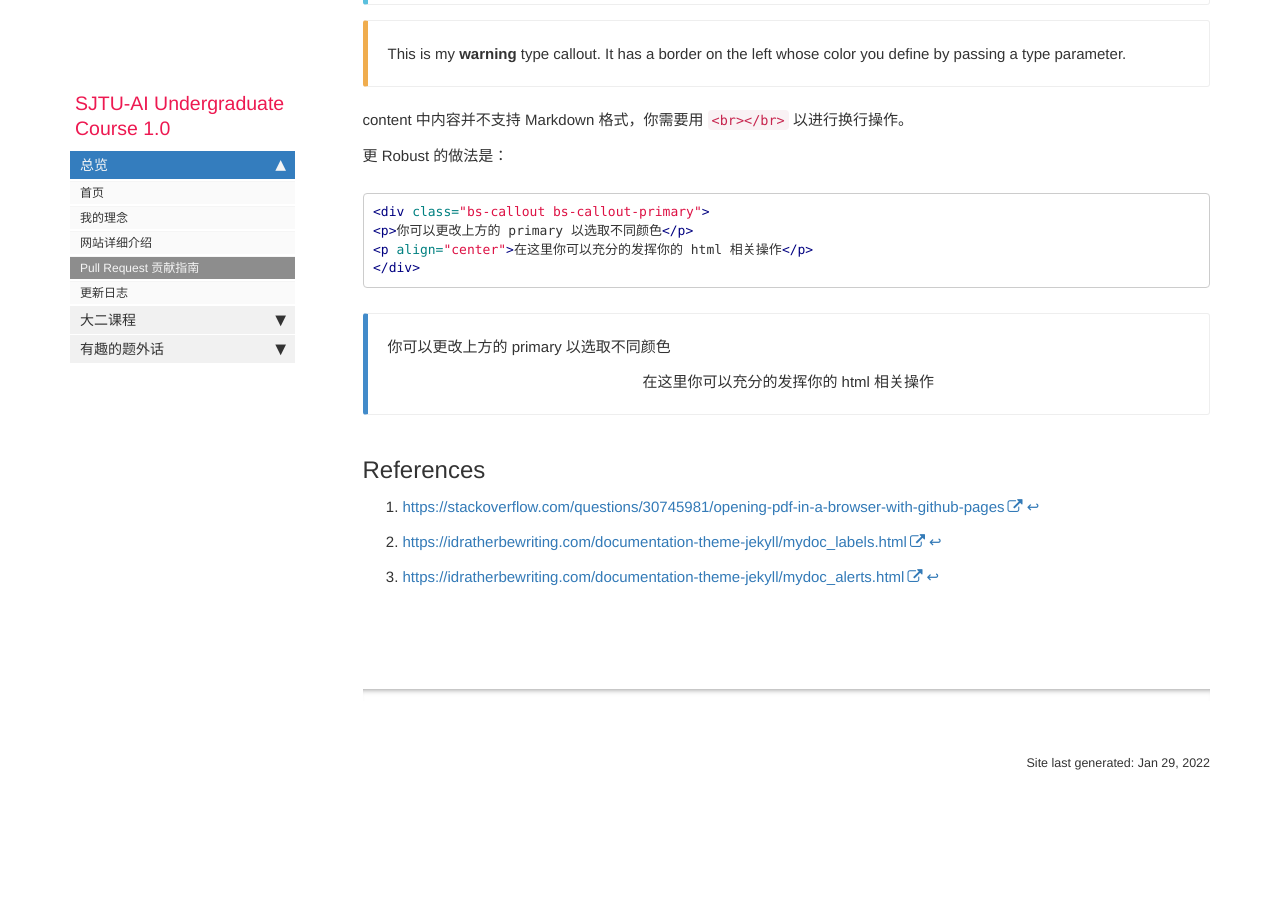
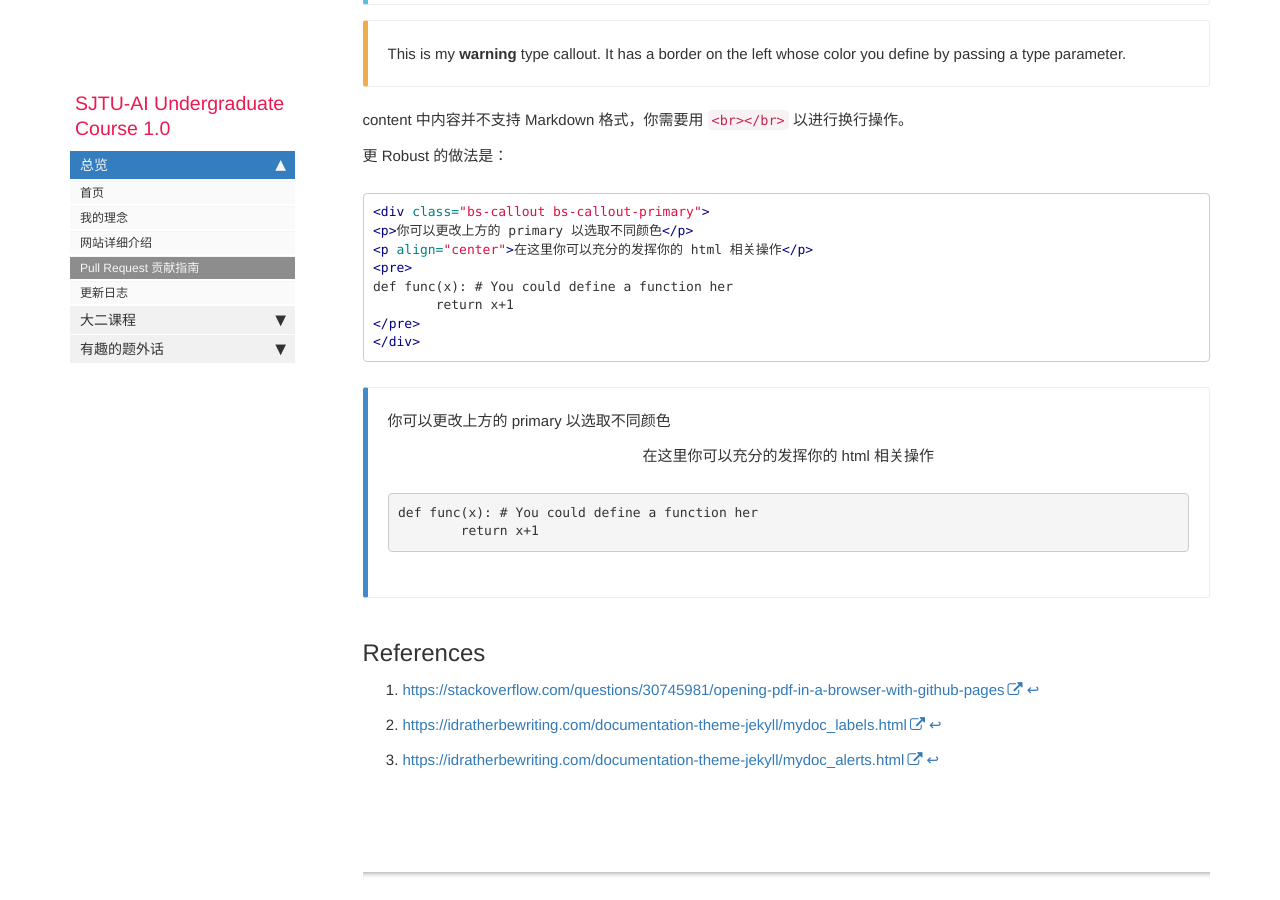
Before and after one commit to aisjtu/aisjtu.github.io, a Jekyll site: the page built from docs/pages/mydoc/mydoc_format_req.md, in a window 1280 px wide and 900 px high, scrolled down 2537 px. Built offline with Jekyll 4.4.1, drawn with Linux system fonts in a browser that asks for light colours; comment, search, counter and statistics services are not loaded; before the commit the page ends 3363 px from its top, so only the background shows below that.

Commit message:
Update mydoc_format_req.md

````diff
--- a/docs/pages/mydoc/mydoc_format_req.md
+++ b/docs/pages/mydoc/mydoc_format_req.md
@@ -99,12 +99,20 @@ content 中内容并不支持 Markdown 格式，你需要用 `<br></br>` 以进
 {{site.data.alerts.callout_primary}}
 <p>你可以更改上方的 primary 以选取不同颜色</p>
 <p align="center">在这里你可以充分的发挥你的 html 相关操作</p>
+<pre>
+def func(x): # You could define a function her
+	return x+1
+</pre>
 {{site.data.alerts.end}}
 ```
 
 {{site.data.alerts.callout_primary}}
 <p>你可以更改上方的 primary 以选取不同颜色</p>
 <p align="center">在这里你可以充分的发挥你的 html 相关操作</p>
+<pre>
+def func(x): # You could define a function her
+	return x+1
+</pre>
 {{site.data.alerts.end}}
 
 
````
